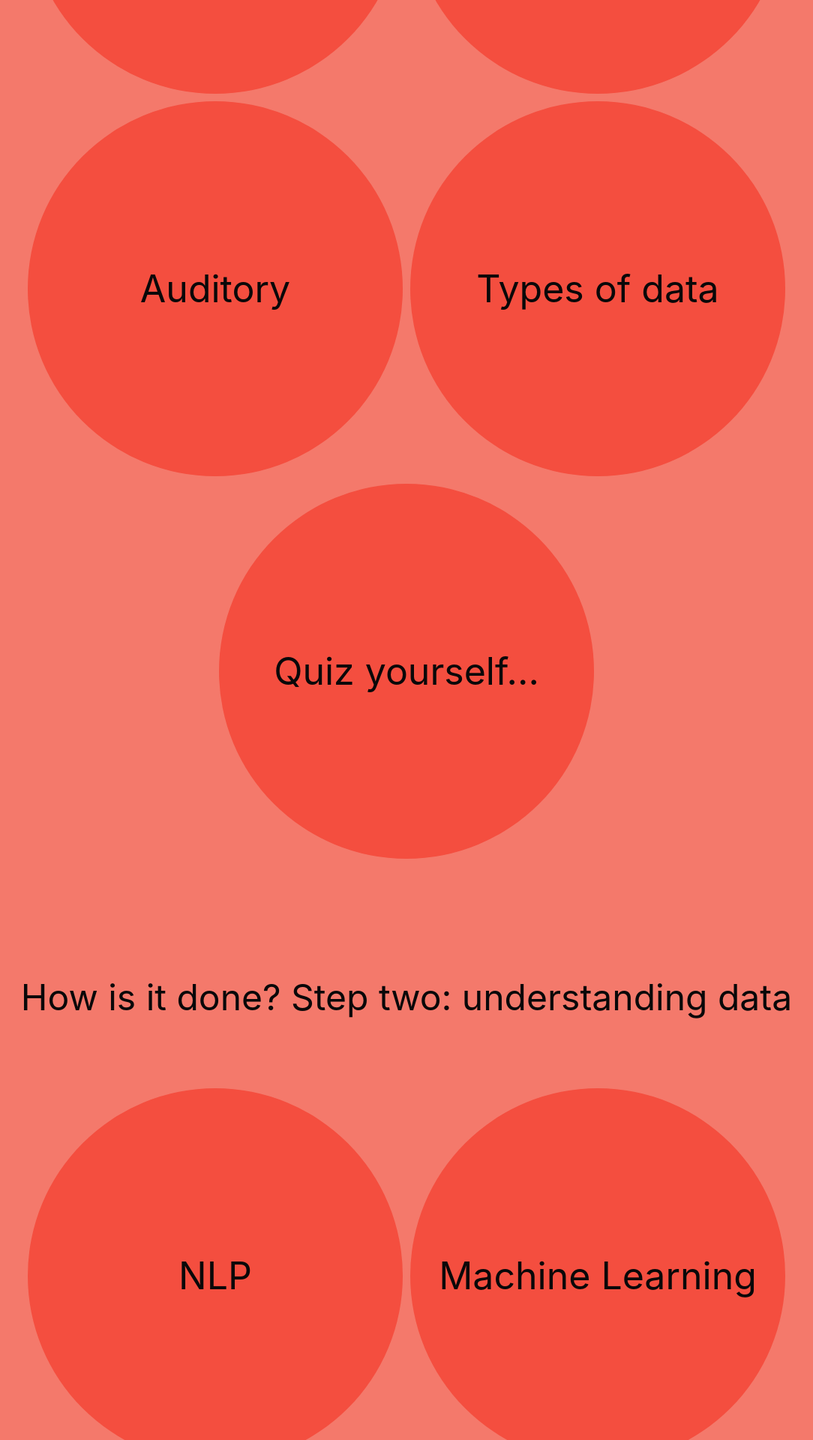
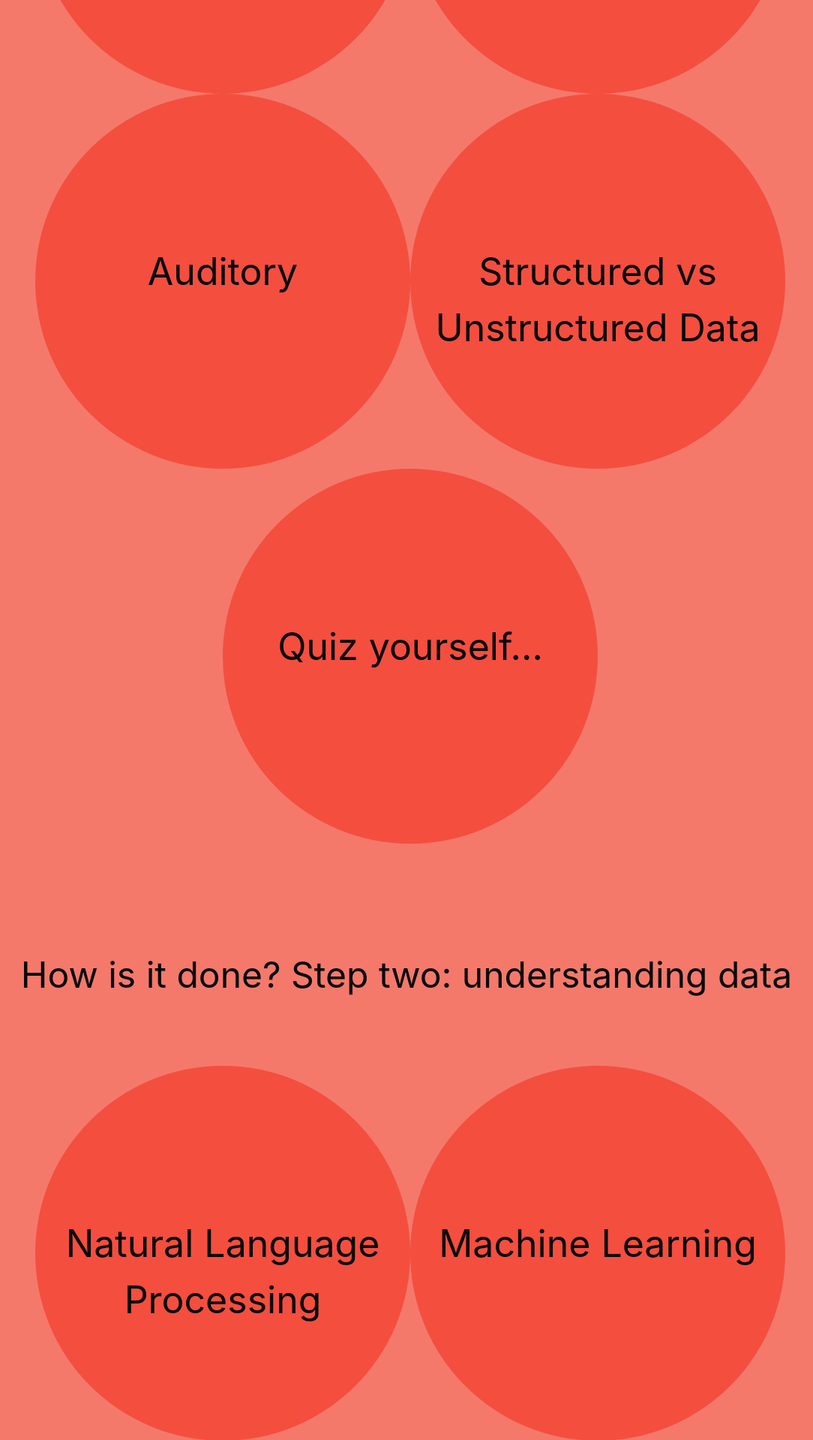
Before and after one commit to AbigailMedina/Medicine-Culture-and-Society-Final, a React (Create React App) app in the folder presentation/: page / in a window 1280 px wide. Shown: the part 1380-3300 px from the top of the page at 75% size, without its empty margins (98-1182 px from the left). Built offline with nearby package versions, Linux system fonts and the light colour scheme.

Commit message:
styling allow for two lines of text in circles and larger text for non circle content

```diff
--- a/presentation/src/App.css
+++ b/presentation/src/App.css
@@ -44,12 +44,11 @@ header{
 }
 .circle {
  /* padding-top: 40%;
-  padding-bottom: 40%;
+  padding-bottom: 40%;*/
   width:100%;
-  height:100%;*/
-  width:500px;
-  height: 500px;
-  line-height: 500px;
+  height:100%;
+  padding-top: 40%;
+  /*line-height: 500px;*/
   border-radius: 50%;
   margin:5px;
   font-size: 50px;
@@ -61,6 +60,8 @@ header{
 .circle-container{
 /*  width: 20rem;
   height: auto;*/
+  width:500px;
+  height: 500px;
   display: inline-grid;
 }
 
--- a/presentation/src/components/AIApplicationsSlideShow.jsx
+++ b/presentation/src/components/AIApplicationsSlideShow.jsx
@@ -19,7 +19,7 @@ class AIApplicationsSlideshow extends Component {
 	    return (
 	    	<div >
 	    		<SlideShowClickableOptions
-		    		subHeader={['treatment','diagnosis','Smart robotic surgery']}
+		    		subHeader={['Treatment','Diagnosis','Smart robotic surgery']}
 		    		options={this.aiApplications} header={this.header}/>
 	    	</div>
 	    )
--- a/presentation/src/components/AIToolkit.jsx
+++ b/presentation/src/components/AIToolkit.jsx
@@ -10,7 +10,7 @@ class AIToolkit extends Component {
 		['Visual',"A program can take in visual input to differentiate items such as faces, used in facial recognition or recognize lane boundries for self-driving cars"],
 		['Auditory',"A program can take in auditory input used to id a voice as an individual it has heard before or simply take commands like Siri or Alexa"],
 
-		['Types of data',
+		['Structured vs Unstructured Data',
 			'Structured data is organized in a way machines can take as input, manipulate and output. One example being data in a csv file from IMDB about movies where movies are related to genres; An AI can analyze patterns in titles and \'learn\' to guess what genre a title might belong to.',
 			'Unstructured data comes in requiring manipulation to become useful in making decisions on. A letter for example- if you hand an AI a letter and tell it to tell you if the author is mad at you, the AI will have to structure the letter into words with associated connotations in order to make this calculation.'],
 
--- a/presentation/src/components/AIToolkit2.jsx
+++ b/presentation/src/components/AIToolkit2.jsx
@@ -6,7 +6,7 @@ class AIToolkit2 extends Component {
 		super(props);
 
 		this.aiToolkit2 = [
-		['NLP',"Natural Language processing is the use of unstructured language-based data in the form of text or audio that AI can process into structured data it can useto make decisions."],
+		['Natural Language Processing',"Natural Language processing is the use of unstructured language-based data in the form of text or audio that AI can process into structured data it can useto make decisions."],
 		['Machine Learning','Machine Learning (ML) is a technique focused on analyzing structured data such as a csv of data representing relationships between traits'],
 
 		['Learning Types','Reinforcement learning: the machine learned through trial and error and feedback it gained from those trials.',
--- a/presentation/src/components/Circle.jsx
+++ b/presentation/src/components/Circle.jsx
@@ -31,7 +31,7 @@ class Circle extends Component {
 	    return (
 			<div className="circle-container">
     			<div
-		    		className={ index===0 ? "circle" : ""}
+		    		className={ index===0 ? "circle" : "is-size-2"}
 		    		onClick={()=>{this.clicked()}}>
 		    			{options[index]}
 		    	</div>
--- a/presentation/src/components/SlideShowClickableOptions.jsx
+++ b/presentation/src/components/SlideShowClickableOptions.jsx
@@ -50,7 +50,9 @@ class SlideShowClickableOptions extends Component {
 	    		</div>
 			    <div className="column is-three-quarters level-item is-size-2">
 			    	{(this.props.subHeader ?
-			    		<header className="is-size-2">{subHeader[this.state.current]}</header>:
+			    		<span>
+			    			<header className="is-size-2">{subHeader[this.state.current]}</header>
+			    		</span>:
 			    		<span></span>)}
 
 			    	{this.props.options[this.state.current]}
@@ -70,7 +72,6 @@ class SlideShowClickableOptions extends Component {
   	render() {
   		const content = this.content();
   		const header = this.props.header;
-  		const subHeader = this.props.subHeader;
 	    return (
 	    	<section className=" section fullScreen" >
 		    	<div className="container ">
```
